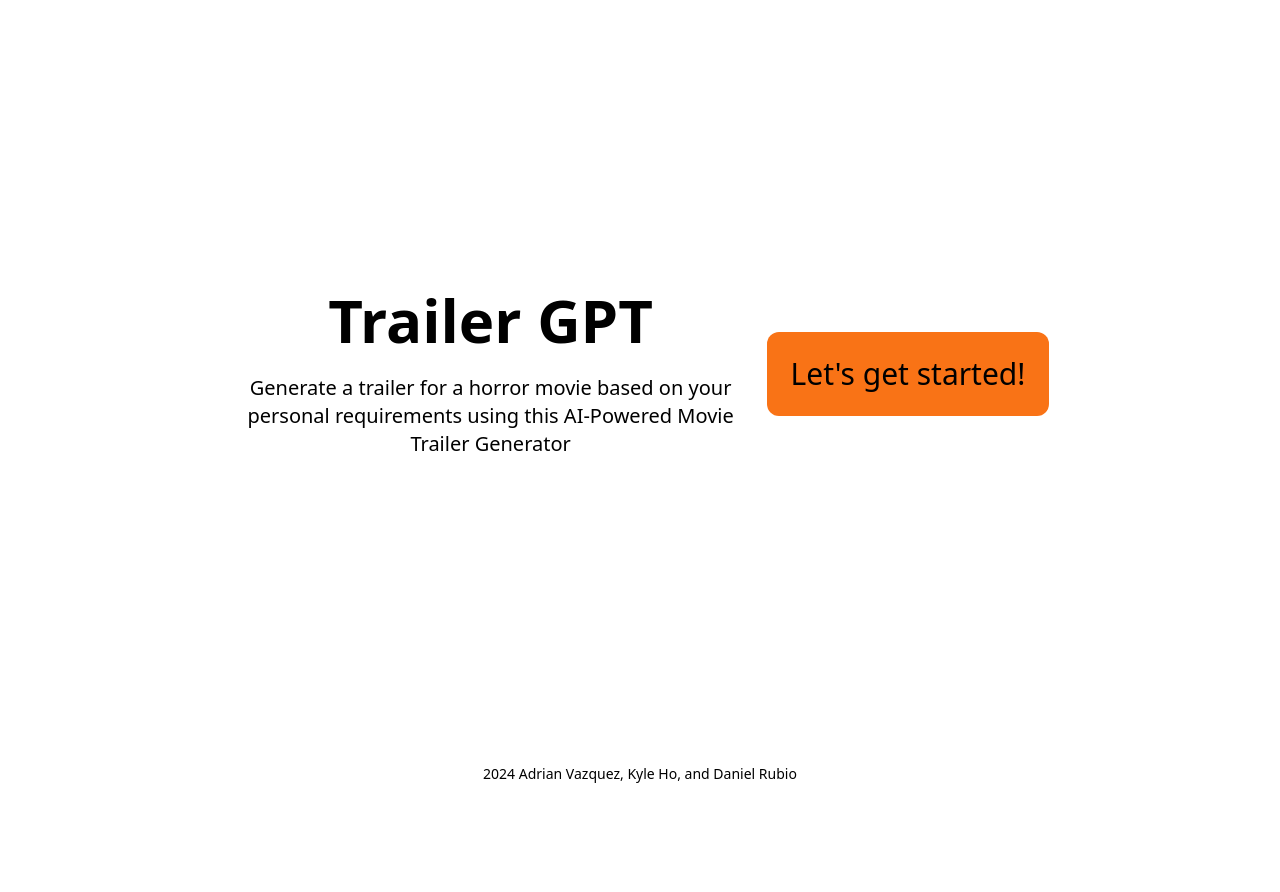
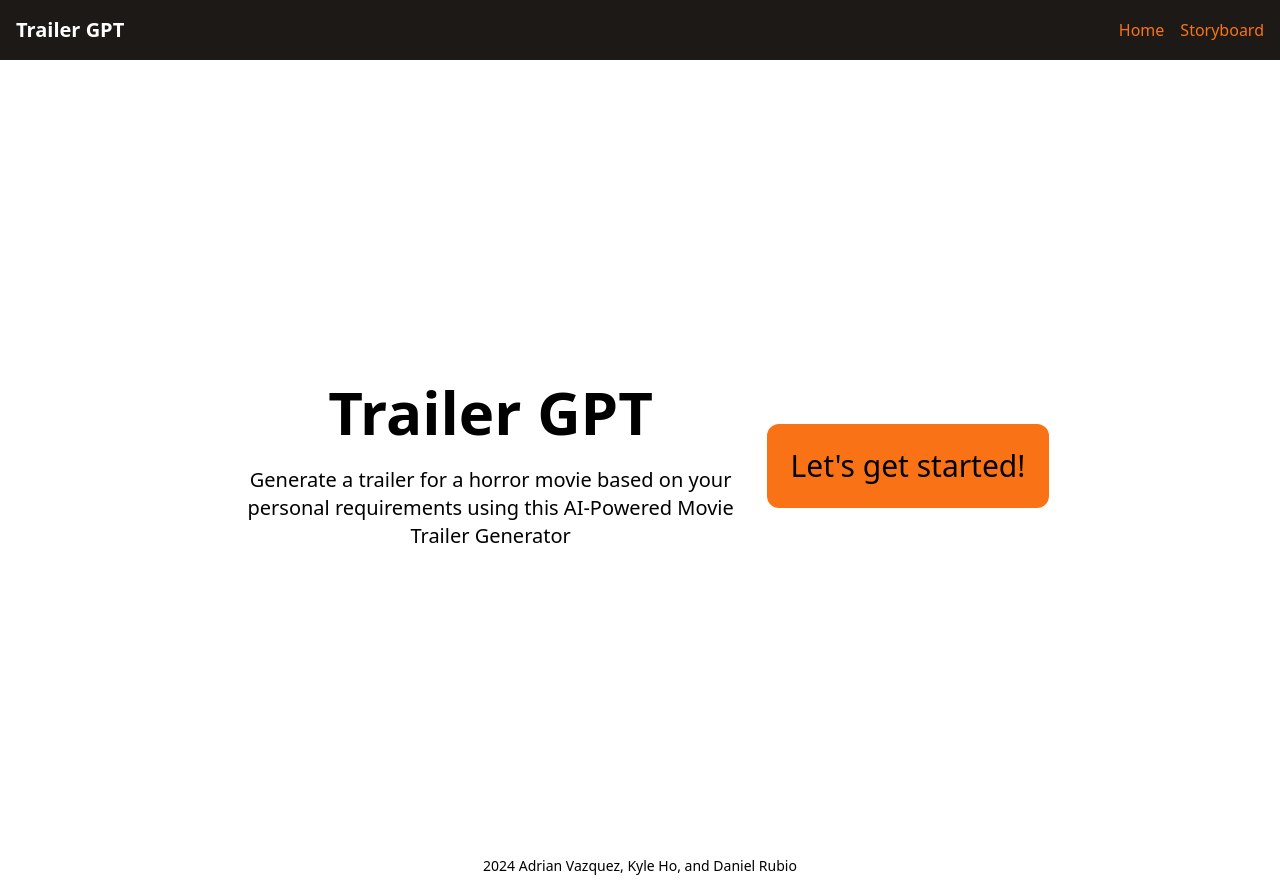
Before and after one commit to adriancancode/Cerebral_Beach_Hacks_2024, a SvelteKit app: page / in a window 1280 px wide. Before the commit the page ends 800 px from the top, so only its background shows below. Built offline with nearby package versions, Linux system fonts and the light colour scheme.

Commit message:
Add navbar to whole page

```diff
--- a/src/routes/+layout.svelte
+++ b/src/routes/+layout.svelte
@@ -1,5 +1,20 @@
 <script lang="ts">
-    import "../app.css";
+  import "../app.css";
 </script>
 
-<slot />
+<nav class="bg-stone-900 p-4">
+  <div class="container mx-auto flex justify-between items-center">
+    <a href="/" class="text-white text-xl font-bold">Trailer GPT</a>
+    <ul class="flex space-x-4 text-orange-500">
+      <li><a href="/" class="hover:text-white">Home</a></li>
+      <li>
+        <a href="/storyboard" class="hover:text-white">Storyboard</a>
+      </li>
+      <!-- Add more navigation items as needed -->
+    </ul>
+  </div>
+</nav>
+
+<main class="container mx-auto mt-8">
+  <slot />
+</main>
```
